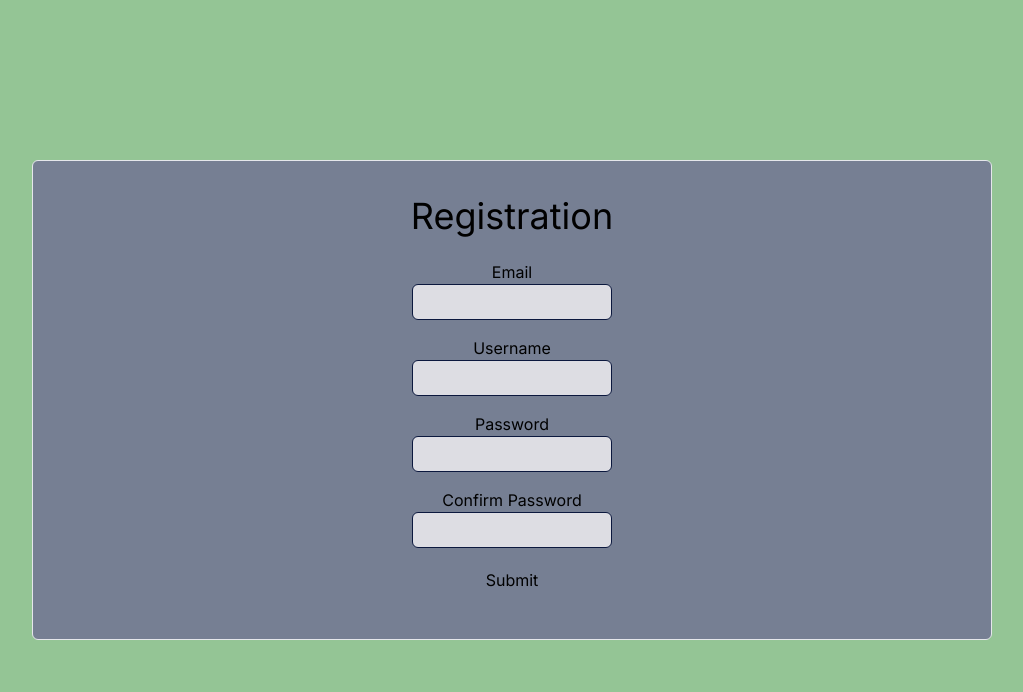
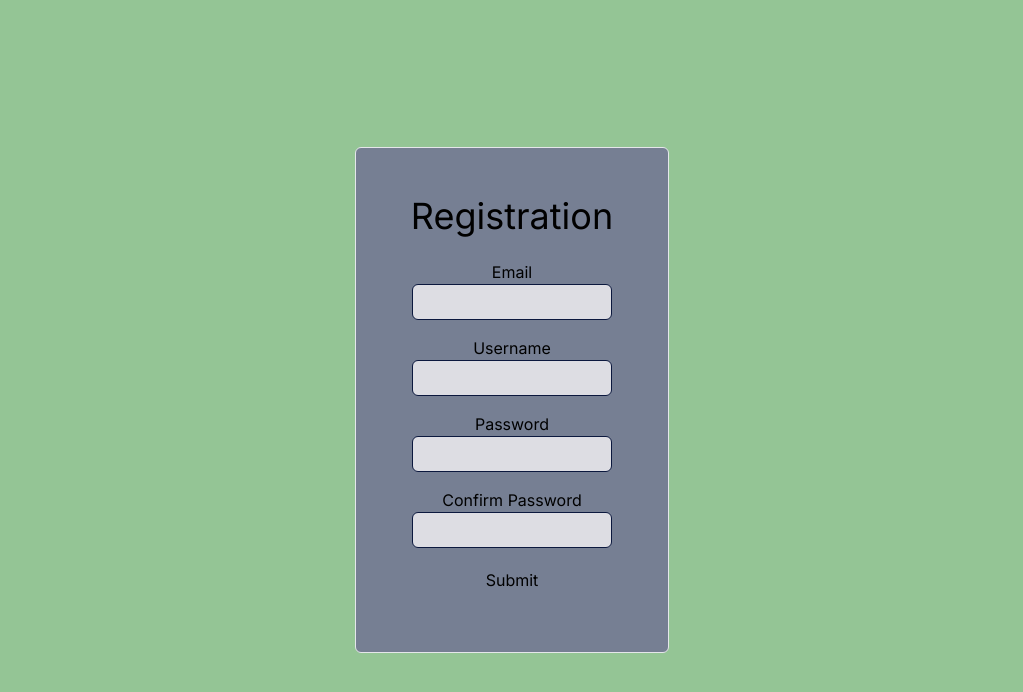
Before and after one commit to LAsoul88/practice_buddy, a Next.js app: page /register in a window 1280 px wide. Shown: the top 692 px of the page, without its empty margins (128-1151 px from the left). Built offline with nearby package versions, Linux system fonts and the light colour scheme; no server answers.

Commit message:
styled registeration page to match login

```diff
--- a/src/app/register/_components/RegistrationForm.tsx
+++ b/src/app/register/_components/RegistrationForm.tsx
@@ -20,12 +20,12 @@ export const RegistrationForm = ({ submit }: FormProps) => {
 
 	return (
 		<form
-			className="flex flex-col w-full h-full border rounded-md justify-center items-center bg-slateGray gap-4"
+			className="flex flex-col w-fit h-fit border rounded-md justify-center items-center bg-slateGray p-12 gap-4"
 			onSubmit={handleSubmit(onSubmit)}
 			autoComplete="off"
 		>
 			<h2 className="text-4xl">Registration</h2>
-			<div>
+			<div className="flex flex-col">
 				<div className="flex flex-col text-center items-center p-2">
 					<label>Email</label>
 					<input
--- a/src/app/register/page.tsx
+++ b/src/app/register/page.tsx
@@ -9,8 +9,8 @@ export default function Register() {
   }
 
 	return (
-		<div className="w-full h-full flex justify-center p-40">
-      <div className="flex w-full h-full">
+		<div className="w-full h-full flex justify-center">
+      <div className="flex justify-center items-center">
         <RegistrationForm
           submit={register}
         />
```
